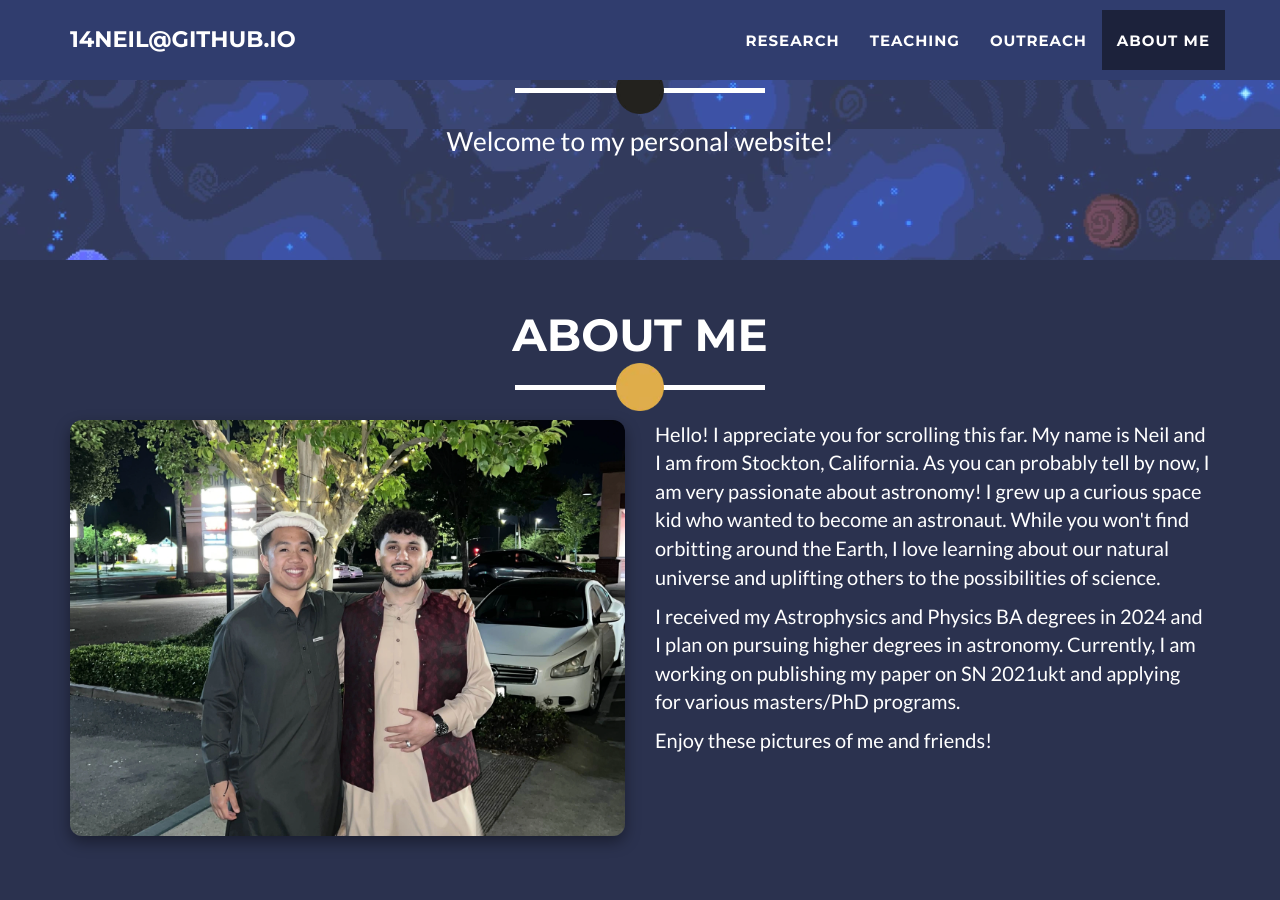
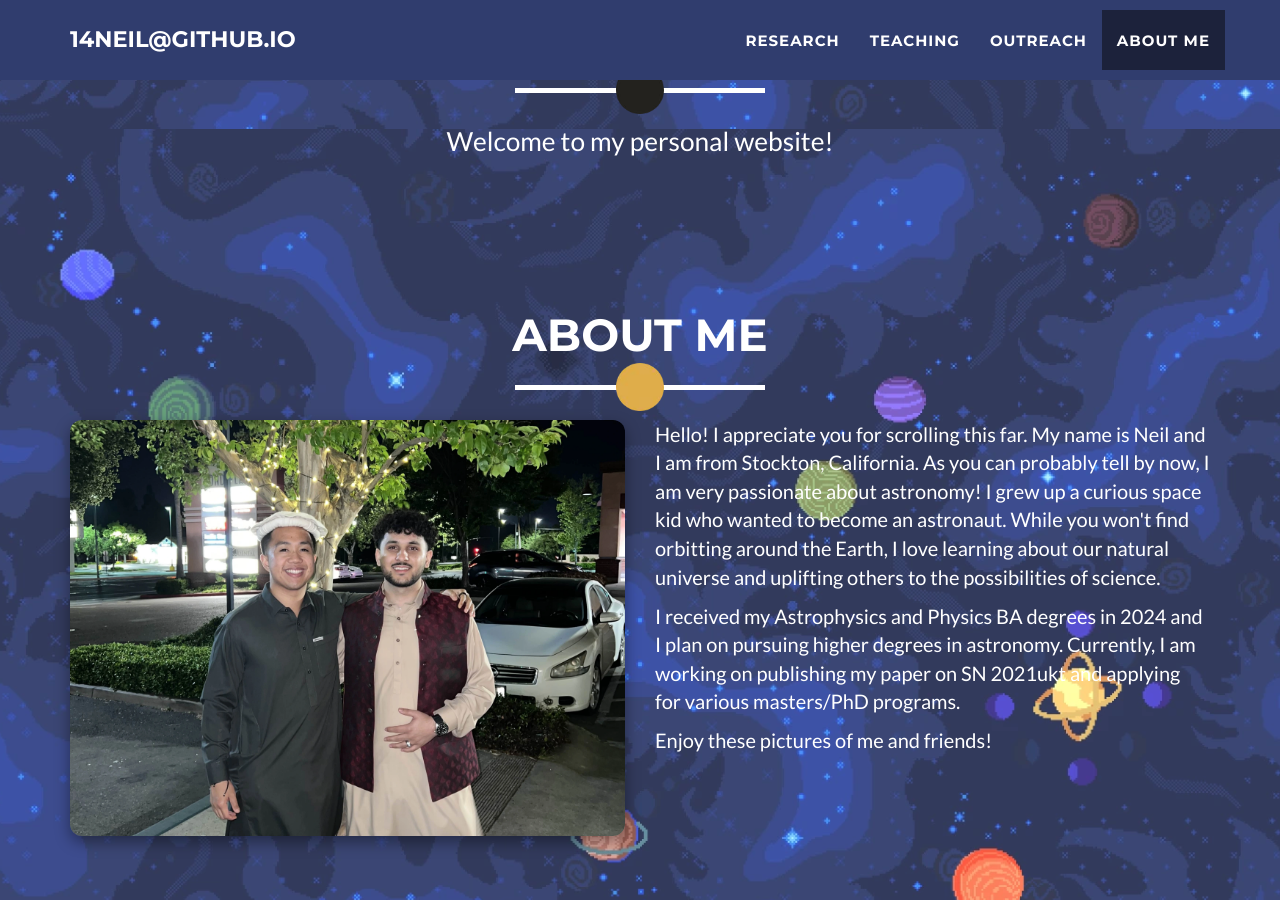
Before and after one commit to 14neil/14neil.github.io, a Jekyll site: the page built from _posts/2025-09-04-project-6.markdown, in a window 1280 px wide and 900 px high, scrolled down 771 px. Built offline with Jekyll 4.4.1, drawn with Linux system fonts in a browser that asks for light colours.

Commit message:
Update about_me.html

```diff
--- a/_includes/about_me.html
+++ b/_includes/about_me.html
@@ -1,5 +1,5 @@
 <!-- About Section -->
-<section class="success" id="about-me" style="min-height: 650px; padding-top: 50px; padding-bottom: 50px;">
+<section id="about-me" style="min-height: 650px; padding-top: 50px; padding-bottom: 50px;">
   <div class="container">
     <div class="row">
       <div class="col-lg-12 text-center">
```
